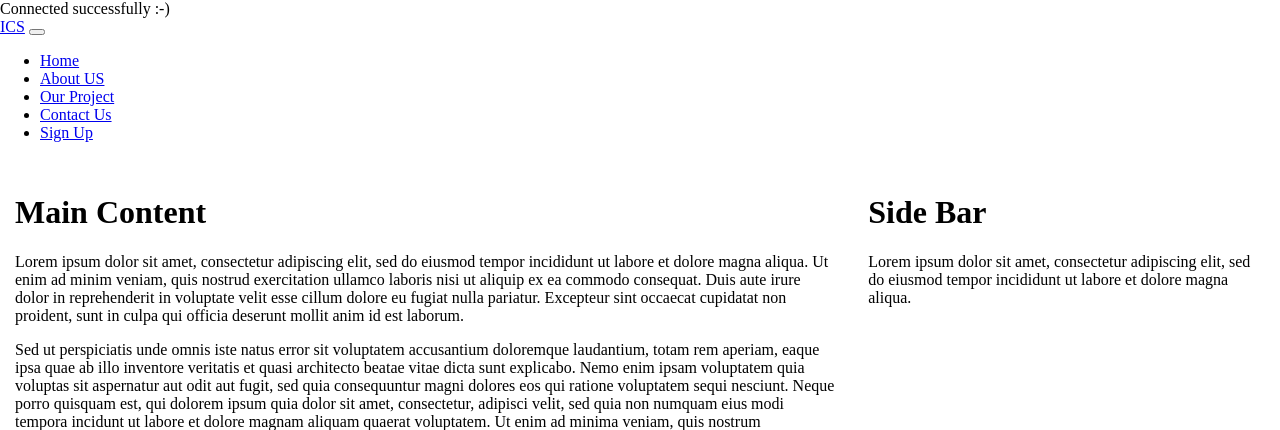
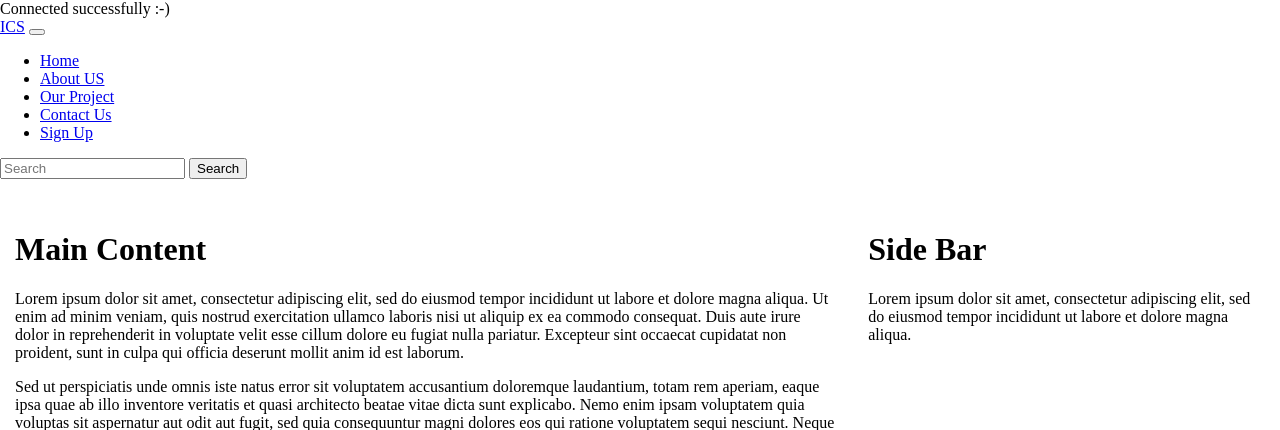
Before and after one commit to Mjosh47/API_try, a PHP site: page / in a window 1280 px wide. Shown: the top 430 px of the page. Run offline with PHP 8.4, Linux system fonts and the light colour scheme.

Commit message:
adding search bar

```diff
--- a/structure/menus.php
+++ b/structure/menus.php
@@ -29,7 +29,12 @@
                             <a class="nav-link" href="signup.php">Sign Up</a>
                           </li>
                         </ul>
-
+                        <span class="navbar-text">
+                            <form class="d-flex" role="search">
+                                <input class="form-control me-2" type="search" placeholder="Search" aria-label="Search">
+                                <button class="btn btn-outline-success" type="submit">Search</button>
+                              </form>
+                        </span>
                       </div>
                     </div>
                   </nav>
```
